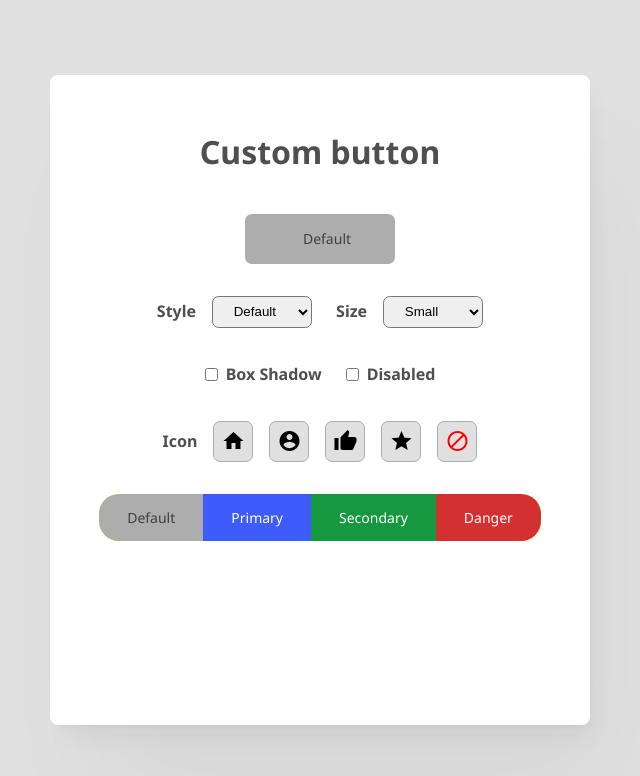
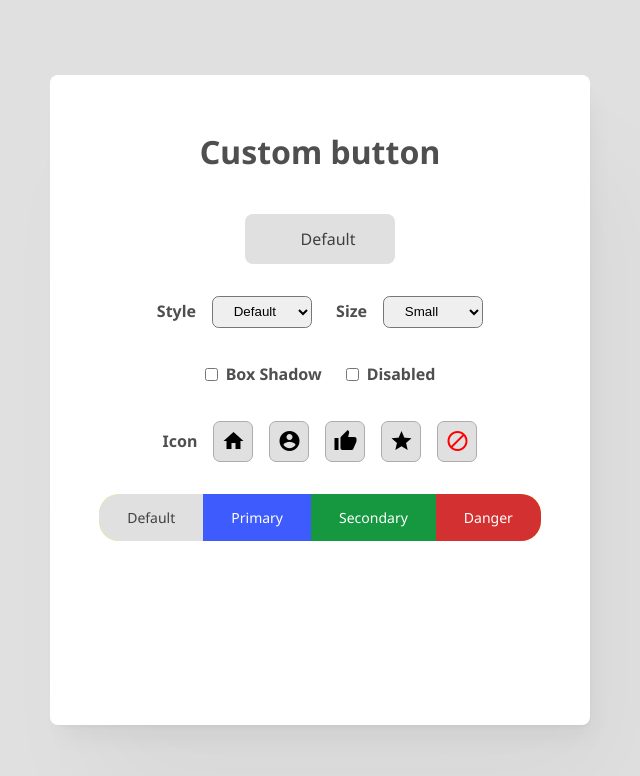
Before and after one commit to xaviguasch/button-component-alternative-approach-devchallenges-prac-react-app, a React (Create React App) app: page / in a window 1280 px wide. Shown: the top 776 px of the page, without its empty margins (320-960 px from the left). Built offline with nearby package versions, Linux system fonts and the light colour scheme.

Commit message:
solved disabled color confusion

```diff
--- a/src/components/FinalButton.css
+++ b/src/components/FinalButton.css
@@ -9,15 +9,18 @@
 }
 
 .btn--final.small {
+  font-size: var(--fs-16);
   width: 150px;
   height: 50px;
 }
 
 .btn--final.medium {
+  font-size: var(--fs-18);
   width: 172.5px;
   height: 57.5px;
 }
 .btn--final.large {
+  font-size: var(--fs-20);
   width: 195px;
   height: 65px;
 }
@@ -50,10 +53,12 @@
   color: var(--clr-blue);
 }
 
-.btn--final:disabled {
+.btn--final:disabled,
+.btn--final:disabled:hover,
+.btn--final:disabled:focus {
   cursor: not-allowed;
   color: var(--clr-gray-3-text);
-  background: var(--clr-soft-grey);
+  background: var(--clr-disabled);
   border: 1px solid transparent;
 }
 
--- a/src/index.css
+++ b/src/index.css
@@ -57,6 +57,7 @@
   --clr-blue-text: hsla(231, 99%, 62%, 1);
 
   /* Backgrounds */
+  --clr-disabled: hsl(0, 0%, 23%);
   --clr-soft-grey: hsla(0, 0%, 88%, 1);
   --clr-soft-grey-hover: hsla(0, 0%, 80%, 1);
   --clr-dark-grey: hsl(0, 0%, 68%);
@@ -125,12 +126,12 @@ ul {
 }
 
 .btn.default {
-  background-color: var(--clr-dark-grey);
+  background-color: var(--clr-soft-grey);
   color: var(--clr-dark-text);
 }
 .btn.default:hover,
 .btn.default:focus {
-  background-color: var(--clr-dark-grey-hover);
+  background-color: var(--clr-soft-grey-hover);
 }
 
 .btn.primary {
```
